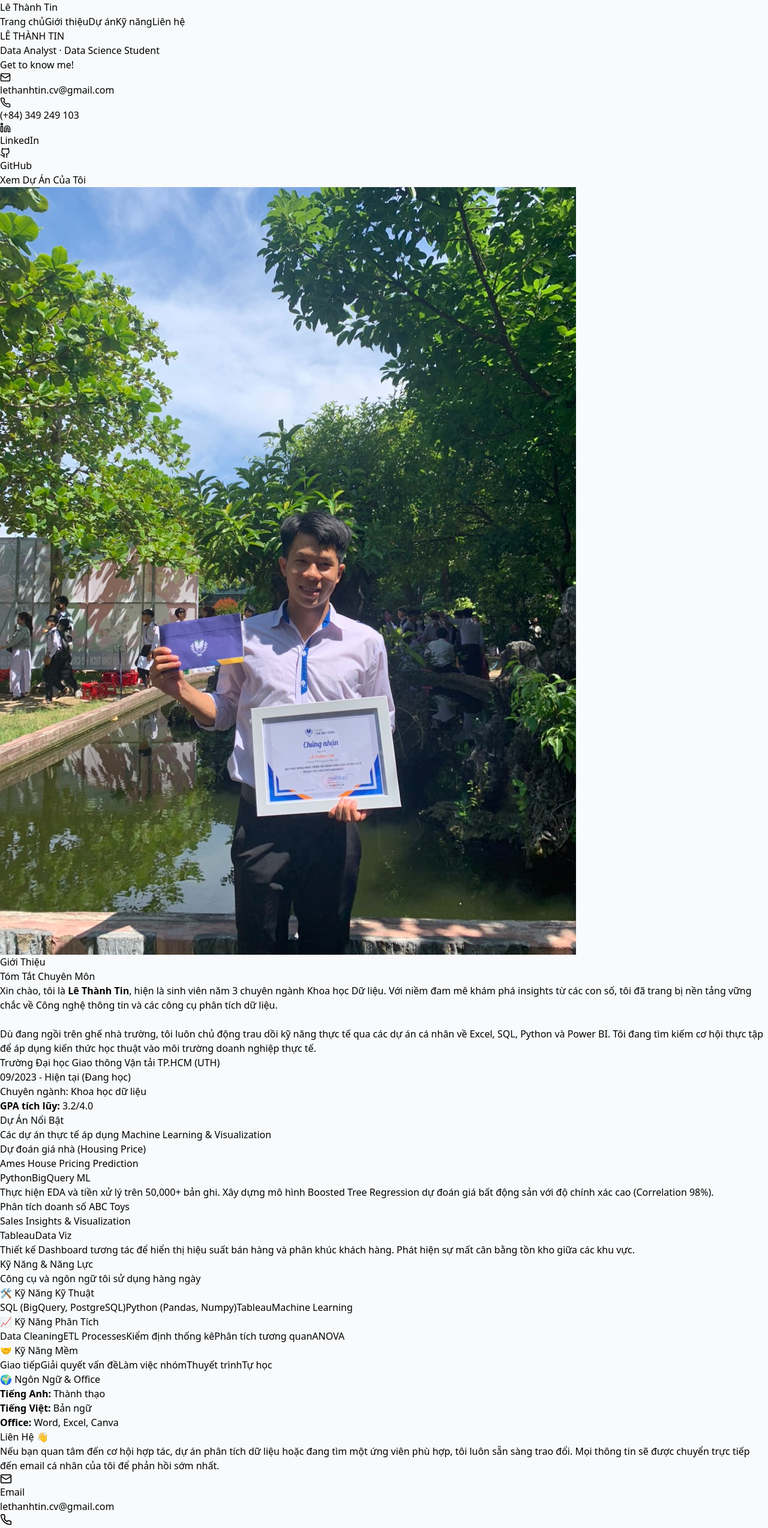
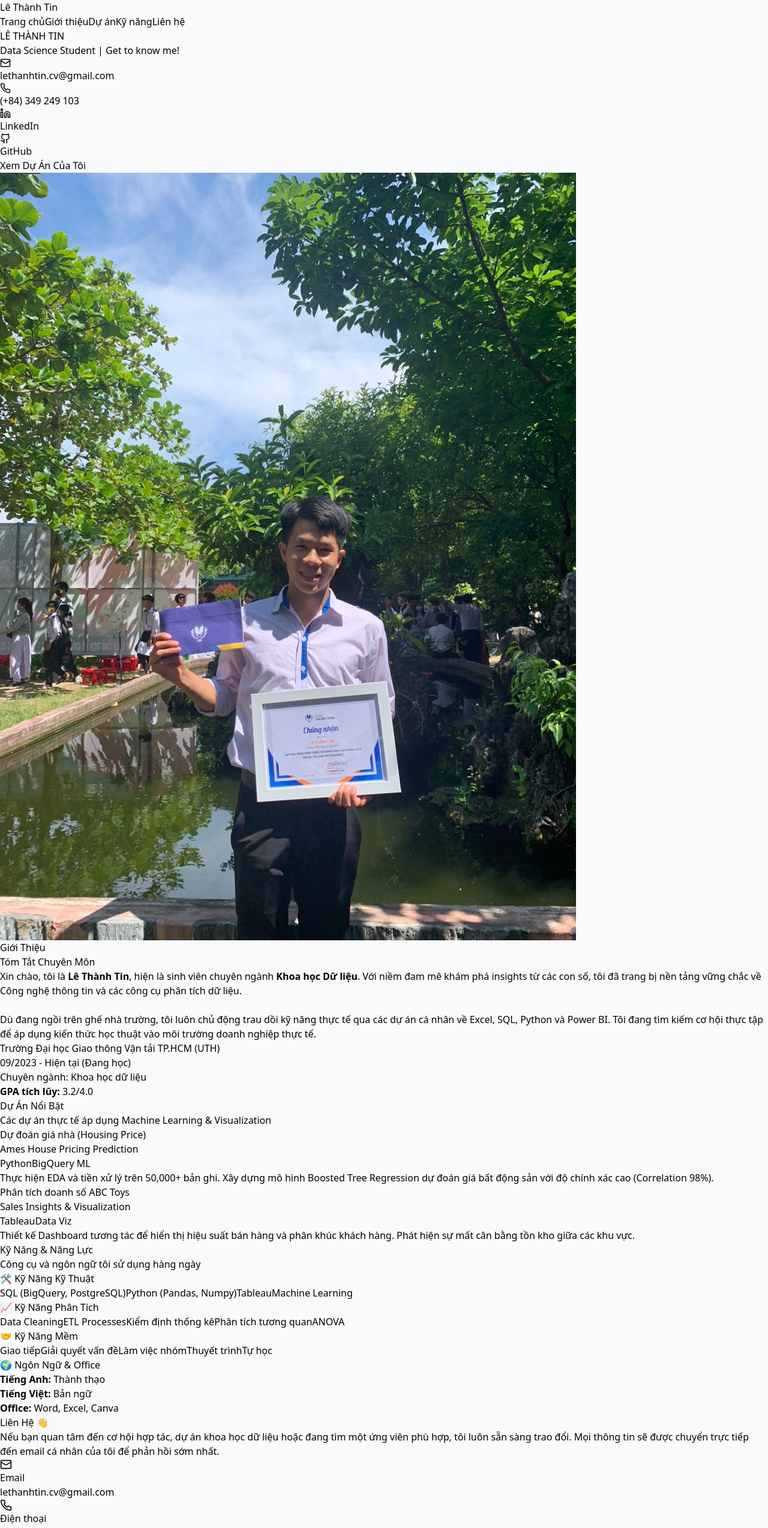
Before and after one commit to LeThanhTin4081/WEB_CV, a React (Vite) app: page / in a window 1280 px wide. Shown: the top 2548 px of the page at 60% size. Built offline with nearby package versions, Linux system fonts and the light colour scheme.

Commit message:
UPDATE FRONTEND ABOUT

```diff
--- a/src/components/About.tsx
+++ b/src/components/About.tsx
@@ -25,7 +25,7 @@ const About = () => {
 
           <h3 className="text-xl font-bold text-slate-700">Tóm Tắt Chuyên Môn</h3>
           <p className="text-slate-600 leading-relaxed text-justify">
-            Xin chào, tôi là <strong>Lê Thành Tin</strong>, hiện là sinh viên năm 3 chuyên ngành Khoa học Dữ liệu.
+            Xin chào, tôi là <strong>Lê Thành Tin</strong>, hiện là sinh viên chuyên ngành <strong>Khoa học Dữ liệu</strong>.
             Với niềm đam mê khám phá insights từ các con số, tôi đã trang bị nền tảng vững chắc về Công nghệ thông tin và các công cụ phân tích dữ liệu.
             <br/><br/>
             Dù đang ngồi trên ghế nhà trường, tôi luôn chủ động trau dồi kỹ năng thực tế qua các dự án cá nhân về Excel, SQL, Python và Power BI.
--- a/src/components/Contact.tsx
+++ b/src/components/Contact.tsx
@@ -104,7 +104,7 @@ const Contact = () => {
           </h2>
 
           <p className="text-blue-50 mb-8 text-sm leading-relaxed text-justify opacity-95">
-            Nếu bạn quan tâm đến cơ hội hợp tác, dự án phân tích dữ liệu hoặc đang tìm một ứng viên phù hợp,
+            Nếu bạn quan tâm đến cơ hội hợp tác, dự án khoa học dữ liệu hoặc đang tìm một ứng viên phù hợp,
             tôi luôn sẵn sàng trao đổi.
             Mọi thông tin sẽ được chuyển trực tiếp đến email cá nhân của tôi để phản hồi sớm nhất.
           </p>
--- a/src/components/Footer.tsx
+++ b/src/components/Footer.tsx
@@ -7,8 +7,8 @@ const Footer = () => {
         <div>
           <h3 className="text-xl font-bold text-white mb-4">Lê Thành Tin</h3>
           <p className="text-sm leading-relaxed text-slate-400">
-            Data Analyst Intern với đam mê phân tích dữ liệu, visualization và machine learning.
-            Luôn tìm kiếm cơ hội để học hỏi và phát triển trong lĩnh vực data science.
+            Data Science student với đam mê ứng dụng những tiến bộ mới nhất trong nghiên cứu trí tuệ nhân tạo và dữ liệu để giải quyết các vấn đề thực tế.
+            Luôn tìm kiếm cơ hội để học hỏi và phát triển trong lĩnh vực Data Science.
           </p>
         </div>
 
@@ -17,7 +17,7 @@ const Footer = () => {
           <ul className="space-y-2 text-sm">
             <li><a href="#hero" className="hover:text-blue-400 transition">Trang chủ</a></li>
             <li><a href="#about" className="hover:text-blue-400 transition">Giới thiệu</a></li>
-            <li><a href="#experience" className="hover:text-blue-400 transition">Kinh nghiệm</a></li>
+
             <li><a href="#projects" className="hover:text-blue-400 transition">Dự án</a></li>
             <li><a href="#skills" className="hover:text-blue-400 transition">Kỹ năng</a></li>
             <li><a href="#contact" className="hover:text-blue-400 transition">Liên hệ</a></li>
--- a/src/components/Hero.tsx
+++ b/src/components/Hero.tsx
@@ -7,13 +7,12 @@ const Hero = () => {
         <h1 className="text-5xl font-extrabold tracking-tight sm:text-6xl mb-4 drop-shadow-lg uppercase">
           LÊ THÀNH TIN
         </h1>
-        <p className="text-lg sm:text-xl text-blue-200 font-semibold tracking-widest uppercase mb-3">
-          Data Analyst · Data Science Student
-        </p>
-        <div className="flex items-center justify-center gap-3 mb-8">
-          <span className="h-px w-16 bg-gradient-to-r from-transparent to-blue-300/60"></span>
-          <span className="text-base text-white/90 font-medium tracking-wider drop-shadow-md">Get to know me!</span>
-          <span className="h-px w-16 bg-gradient-to-l from-transparent to-blue-300/60"></span>
+        <div className="flex items-center justify-center gap-3 mb-10">
+          <span className="h-px w-16 sm:w-24 bg-gradient-to-r from-transparent to-blue-300/60"></span>
+          <p className="text-sm sm:text-base text-blue-100 font-medium tracking-widest uppercase drop-shadow-md text-center">
+            Data Science Student <span className="mx-2 text-blue-300/50">|</span> Get to know me!
+          </p>
+          <span className="h-px w-16 sm:w-24 bg-gradient-to-l from-transparent to-blue-300/60"></span>
         </div>
 
         {/* Thông tin liên hệ nhanh */}
```
